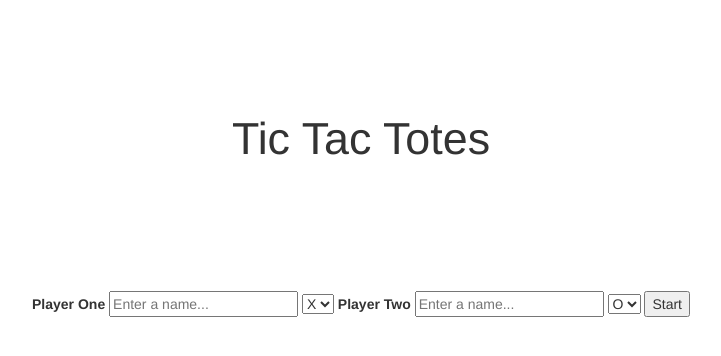
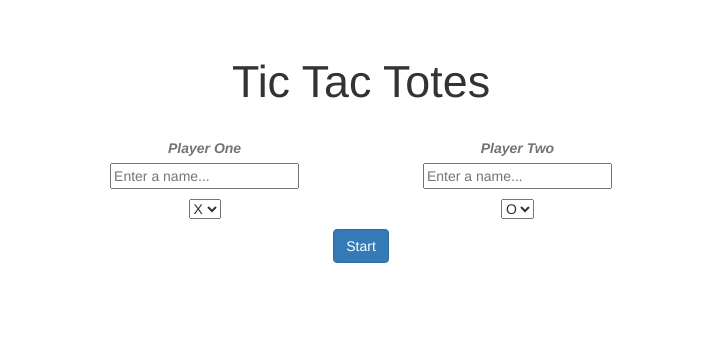
Before and after one commit to tjohnst1/ticTacTotes, a plain HTML site: page index.html in a window 1280 px wide. Shown: the whole page, without its empty margins (279-1000 px from the left). Drawn offline with nearby package versions, Linux system fonts and the light colour scheme.

Commit message:
add a little bit of styling to the board and player spaces

```diff
--- a/css/styles.css
+++ b/css/styles.css
@@ -4,7 +4,7 @@
 
 h1#title {
   font-size: 3.2em;
-  margin: 10% 0 0 0;
+  margin: 5% 0 0 0;
 }
 
 .game-space{
@@ -14,8 +14,59 @@ h1#title {
 
 
 div#new-players {
-  margin: 10% auto;
+  margin: 2.5% auto;
   text-align: center;
+}
+
+.player{
+  text-align: center;
+  margin: 0 60px 10px;
+}
+
+.player-name-label{
+  display: block;
+  font-weight: 600;
+  font-size: 14px;
+  color: #737373;
+  font-style: italic;
+}
+
+.player-name{
+  display: block;
+}
+
+.player-mark{
+  display: block;
+  margin: 10px auto 0;
+}
+
+.player-button{
+  display: block;
+  margin: 0 auto;
+}
+
+#turn-counter{
+  font-size: 16px;
+  font-weight: 300;
+  margin: 10px 0 0;
+  color: #737373;
+  padding: 10px 30px;
+  display: inline-block;
+  border: 1px solid #D8D8D8;
+}
+
+.player-name-game-label{
+  display: block;
+  font-weight: 600;
+  font-size: 14px;
+  color: #737373;
+  font-style: italic;
+  margin: 10px 0 0;
+}
+
+.player-display-mark{
+  margin: 0;
+  color: #737373;
 }
 
 div.form-group {
@@ -33,6 +84,7 @@ td {
   width: 100px;
   height: 100px;
   text-align: center;
+  font-size: 64px;
 }
 
 #playerOne-info, #playerTwo-info{
--- a/index.html
+++ b/index.html
@@ -13,37 +13,33 @@
     </div>
     <div id="new-players">
       <form role="form" id="player-form">
-        <div class="form-group playerOne">
-          <label for="playerOne-name">Player One</label>
-          <input type="text" id="playerOne-name" name="playerOne-name" placeholder="Enter a name...">
-          <select id="playerOne-mark">
+          <div class="form-group player playerOne">
+            <label class="player-name-label" for="playerOne-name">Player One</label>
+            <input type="text" class="player-name" id="playerOne-name" name="playerOne-name" placeholder="Enter a name...">
+            <select class="player-mark" id="playerOne-mark">
               <option value="x">X</option>
             </select>
           </div>
-
-        <div class="form-group playerTwo">
-          <label for="playerTwo-name">Player Two</label>
-          <input type="text" id="playerTwo-name" name="playerTwo-name" placeholder="Enter a name...">
-          <select id="playerTwo-mark">
+          <div class="form-group player playerTwo">
+            <label class="player-name-label" for="playerTwo-name">Player Two</label>
+            <input type="text" class="player-name" id="playerTwo-name" name="playerTwo-name" placeholder="Enter a name...">
+            <select class="player-mark" id="playerTwo-mark">
               <option value="o">O</option>
             </select>
           </div>
-        <button type="submit">Start</button>
+          <button type="submit" class="player-button btn btn-primary">Start</button>
       </form>
     </div>
     <div class="game-space">
-
-      <h2 id="turn-counter">Current Player: <span class="current-player"></span></h2>
-
       <div id="game-board">
         <div id="playerOne-info">
-          <h3>Player One</h3>
-          <h5 id="playerOne-displayMark"></h5>
+          <h3 class="player-name-game-label">Player One</h3>
+          <h5 id="playerOne-displayMark" class="player-display-mark"></h5>
         </div>
 
         <div id="playerTwo-info">
-          <h3>Player Two</h3>
-          <h5 id="playerTwo-displayMark"></h5>
+          <h3 class="player-name-game-label">Player Two</h3>
+          <h5 id="playerTwo-displayMark" class="player-display-mark"></h5>
         </div>
 
         <table>
@@ -64,6 +60,7 @@
           </tr>
         </table>
       </div>
+      <h2 id="turn-counter">Current Player: <span class="current-player"></span></h2>
     </div>
     <div class="game-over">
       <h1 class="game-over-message"></h1>
--- a/js/scripts.js
+++ b/js/scripts.js
@@ -39,12 +39,6 @@ var Game = function(playerOne, playerTwo, board) {
   this.playerTwo = playerTwo;
 
 };
-
-// Game.prototype.isOver = function() {
-//   this.board.spaces.forEach(function() {
-//
-//   });
-// }
 
 Game.prototype.lineWin = function(currentSpace, axis) {
   var allSpaces = this.board.spaces;
```
Lines whose indentation alone changed are shown as unchanged.
